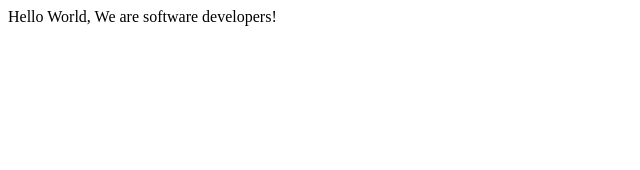
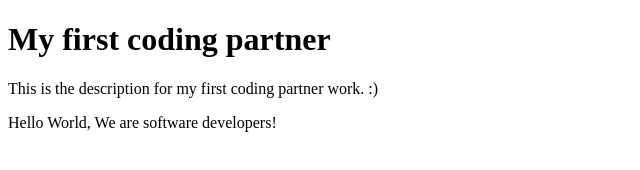
Before and after one commit to xtrmdarc/html-project, a plain HTML site: page index.html in a window 1280 px wide. Shown: the whole page, without its empty margins (0-640 px from the left). Drawn offline with Linux system fonts and the light colour scheme.

Commit message:
second commit

```diff
--- a/index.html
+++ b/index.html
@@ -8,6 +8,8 @@
 
   <body>
 
+    <h1 id="title">My first coding partner</h1>
+    <p id="description"> This is the description for my first coding partner work. :)  </p>
     Hello World, We are software developers!
 
 
```
